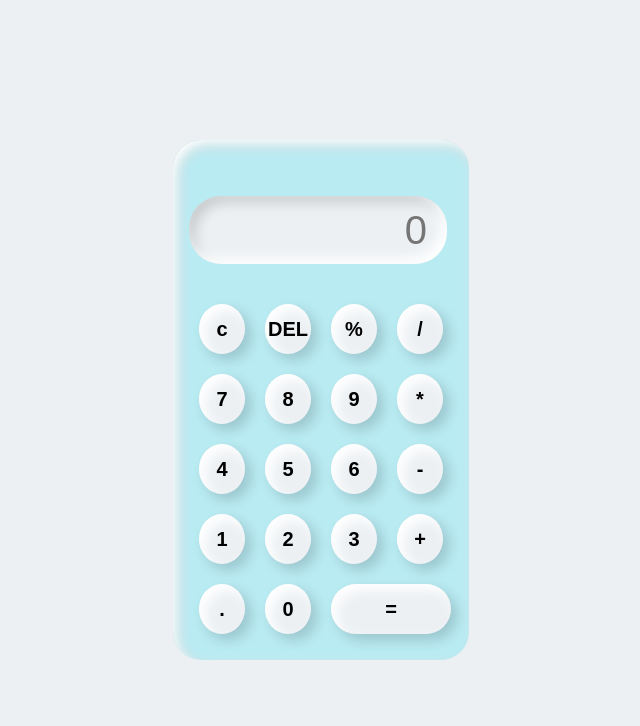
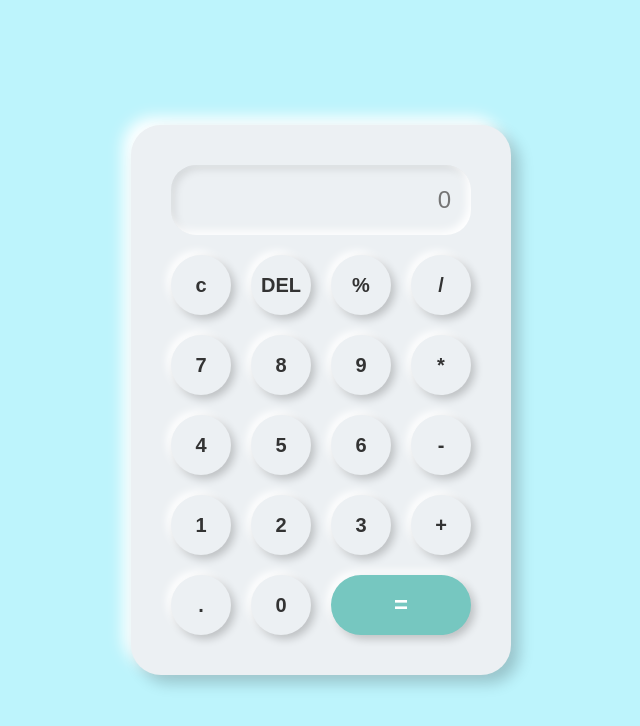
Before and after one commit to Bellomubaraq875/-_-, a plain HTML site: page Task 1/index.html in a window 1280 px wide. Shown: the whole page, without its empty margins (319-959 px from the left). Drawn offline with Linux system fonts and the light colour scheme.

Commit message:
calculator

```diff
--- a/Task 1/style.css
+++ b/Task 1/style.css
@@ -1,53 +1,94 @@
-*{
+* {
     margin: 0;
     padding: 0;
-    font-family: sans-serif;
-    background-color: #b9ebf3;
-    outline: none;
+    font-family: 'Poppins', sans-serif;
     box-sizing: border-box;
 }
-.container{
-    height: 100vh;
+
+body {
+    background-color: #bdf4fc;
     display: flex;
     align-items: center;
     justify-content: center;
-    background-color: #ecf0f3
+    height: 100vh;
 }
-.calc{
-    box-shadow: inset 6px 6px 13px #fff,
-                inset 6px 6px 13px rgba(0, 0, 0, .16);
-    border-radius: 28px;
-    padding: 16px;
+
+.container {
+    background-color: #ecf0f3;
+    border-radius: 30px;
+    padding: 40px;
+    box-shadow: 8px 8px 15px rgba(0, 0, 0, 0.2),
+                -8px -8px 15px #ffffff;
+}
+
+.calc {
     display: grid;
-    grid-template-columns: repeat(4,66px);
+    grid-template-columns: repeat(4, 1fr);
+    gap: 20px;
+    width: 300px;
 }
-input{
+
+input {
     grid-column: span 4;
-    height: 68px;
-    width: 258px;
-    box-shadow: inset -6px -6px 13px #fff,
-                inset 6px 6px 13px rgba(0, 0, 0, .16);
+    height: 70px;
+    border: none;
+    border-radius: 25px;
+    padding: 10px 20px;
+    font-size: 24px;
     background-color: #ecf0f3;
-    border: none;
-    border-radius: 32px;
-    color: rgb(26, 25, 25);
-    text-align: end;
-    margin: 40px 0px 30px 0px;
-    padding: 20px;
-    font-size: 40px;
+    color: #333;
+    box-shadow: inset -4px -4px 8px #ffffff,
+                inset 4px 4px 8px rgba(0, 0, 0, 0.1);
+    text-align: right;
 }
-button{
-    box-shadow: inset 6px 6px 13px #fff,
-                6px 6px 13px rgba(0, 0, 0, .16);
-    background-color: #ecf0f3;
+
+input:focus {
+    outline: none;
+    box-shadow: inset -4px -4px 8px #ffffff,
+                inset 4px 4px 8px rgba(0, 0, 0, 0.2);
+}
+
+button {
+    height: 60px;
     border: none;
     border-radius: 50%;
-    height: 50px;
-    margin: 10px;
+    background-color: #ecf0f3;
+    color: #333;
     font-size: 20px;
     font-weight: bold;
+    box-shadow: 4px 4px 8px rgba(0, 0, 0, 0.2),
+                -4px -4px 8px #ffffff;
+    transition: all 0.2s ease-in-out;
 }
-.equal{
-    width: 120px;
-    border-radius: 42px;
+
+button:active {
+    box-shadow: inset 4px 4px 8px rgba(0, 0, 0, 0.2),
+                inset -4px -4px 8px #ffffff;
+    transform: scale(0.95);
 }
+
+button:hover {
+    background-color: #d4eef2;
+}
+
+.equal {
+    grid-column: span 2;
+    height: 60px;
+    border-radius: 30px;
+    background-color: #76c7c0;
+    color: #fff;
+    font-size: 24px;
+    font-weight: bold;
+    box-shadow: 4px 4px 8px rgba(0, 0, 0, 0.2),
+                -4px -4px 8px #ffffff;
+}
+
+.equal:hover {
+    background-color: #65afa9;
+}
+
+.equal:active {
+    box-shadow: inset 4px 4px 8px rgba(0, 0, 0, 0.2),
+                inset -4px -4px 8px #ffffff;
+    transform: scale(0.95);
+}
```
